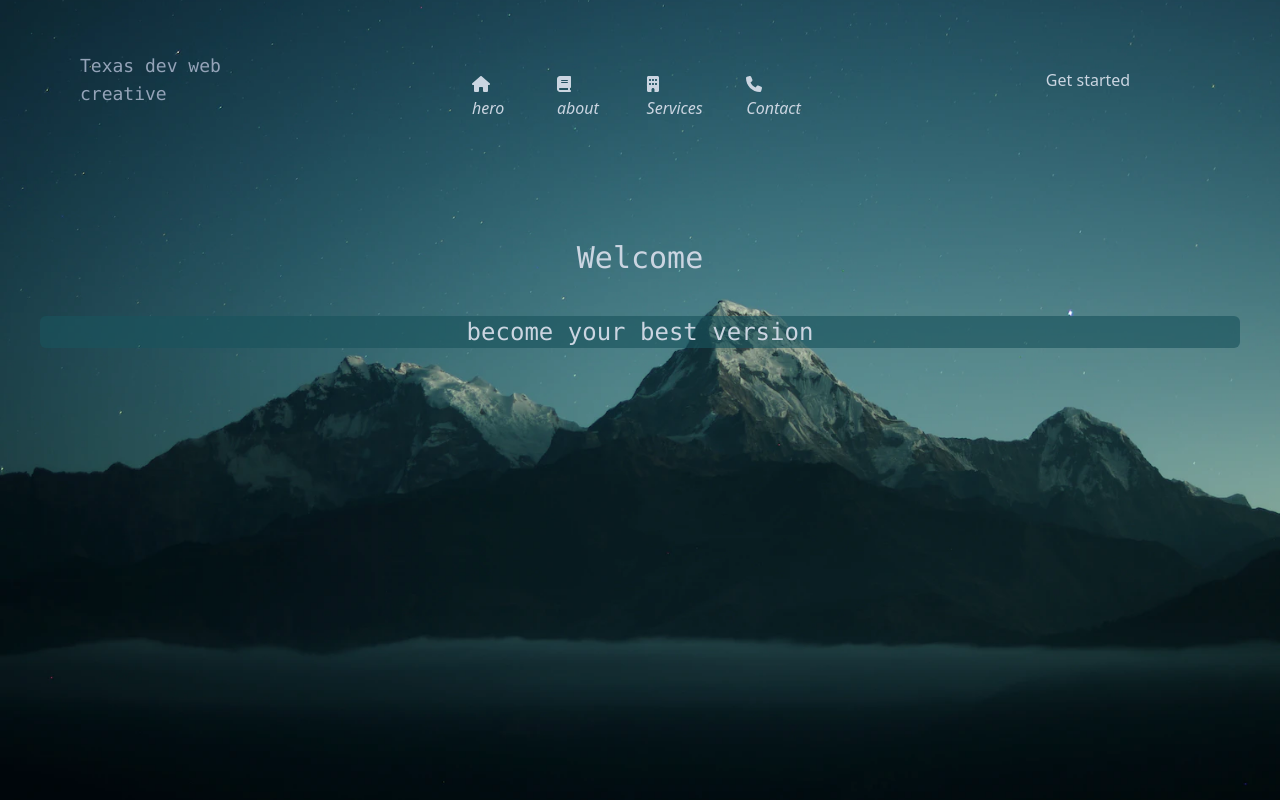
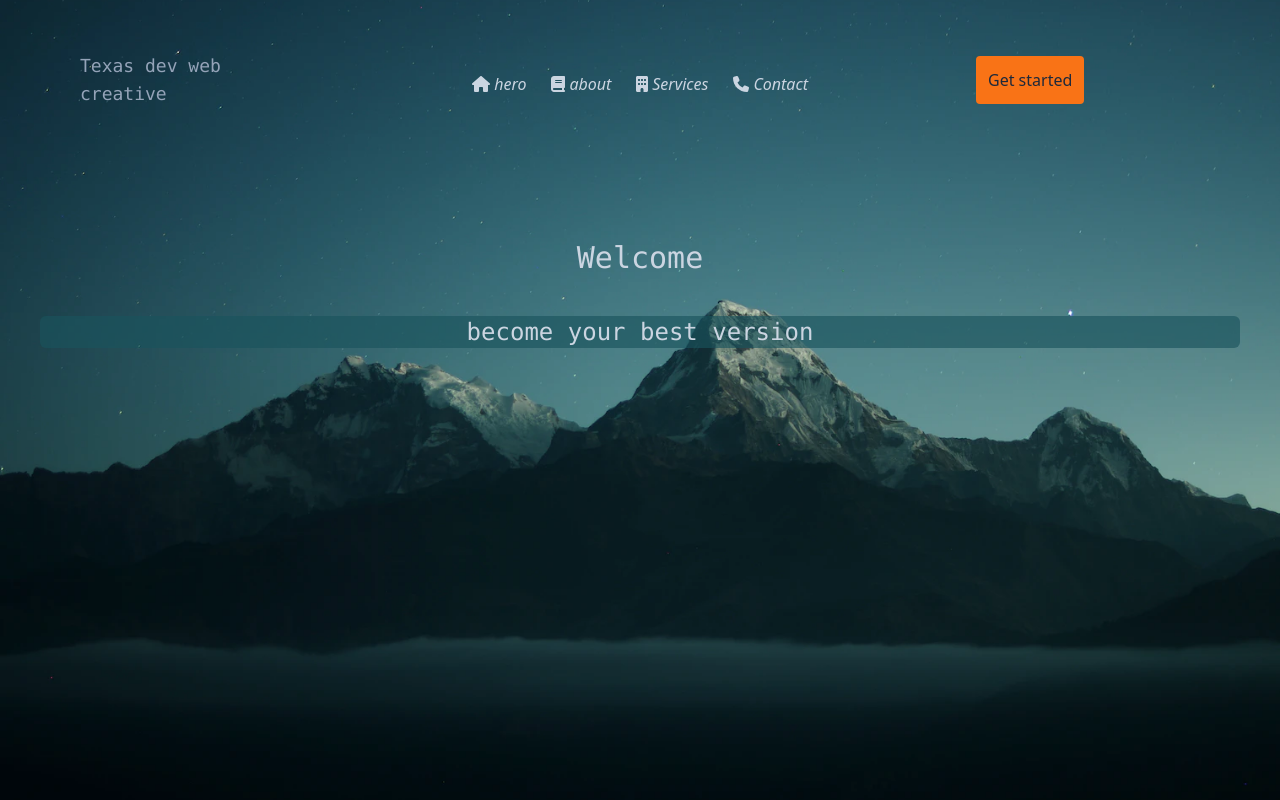
Before and after one commit to Matheus216/site-tailwindcss, a Next.js app in the folder site-tailwindcss/: page / in a window 1280 px wide. Built offline with nearby package versions, Linux system fonts and the light colour scheme.

Commit message:
Create button Get started and stylezed it

```diff
--- a/site-tailwindcss/src/components/navbar/navbar.tsx
+++ b/site-tailwindcss/src/components/navbar/navbar.tsx
@@ -11,14 +11,16 @@ import {
 import { useState } from 'react'
 
 export default function Navbar() {
-    const [small, setSmall] = useState('m-0')
+    const [small, setSmall] = useState('w-0 hidden')
 
-    function expandNavbar() {
+    function expandNavbar(e: any) {
         console.log('Open')
-        if (small == '')
-          setSmall('m-100')
+        if (small.includes('w-0'))
+          setSmall('w-[20%] gap-50')
         else
-          setSmall('m-0')
+          setSmall('w-0  hidden')
+
+        e.preventDefault()
       }
 
     return (
@@ -27,17 +29,18 @@ export default function Navbar() {
           <div className="md:hidden lg:hidden block text-2xl" >TDWC</div>
           <div className="hidden md:block lg:block">Texas dev web creative</div>
         </div>
-        <ul className={`md:flex lg:flex md:w-[30%] lg:w-[30%] justify-between items-center gap-10 ${small} hidden sm:flex-col md:flex-row`}>
+        <ul className={`md:flex lg:flex md:w-[30%] lg:w-[30%] justify-between items-center  ${small} sm:flex-col md:flex-row`}>
           <ItemNav description='hero' href='#' icon={faHouse} />
           <ItemNav description='about' href='#' icon ={faBook}/>
           <ItemNav description='Services' href='#' icon={faBuilding} />
           <ItemNav description='Contact' href='#' icon={faPhone} />
         </ul>
         <div className='w-[20%] text-slate-300 text-center'>
-          <div className='cursor-pointer hidden md:block lg:block'>Get started</div>
-          <i className=' md:hidden lg:hidden'><a href='#' onClick={expandNavbar}><FontAwesomeIcon className='h-6' icon={faBars} /></a></i>
+          <button className='bg-orange-500 text-slate-800 rounded p-3 cursor-pointer hidden md:block lg:block hover:p-4 transition-all delay-75'>
+            Get started
+          </button>
+          <i className=' md:hidden lg:hidden'><a href='#' onClick={e => expandNavbar(e)}><FontAwesomeIcon className='h-6' icon={faBars} /></a></i>
         </div>
-
       </div>
     )
   }
```
